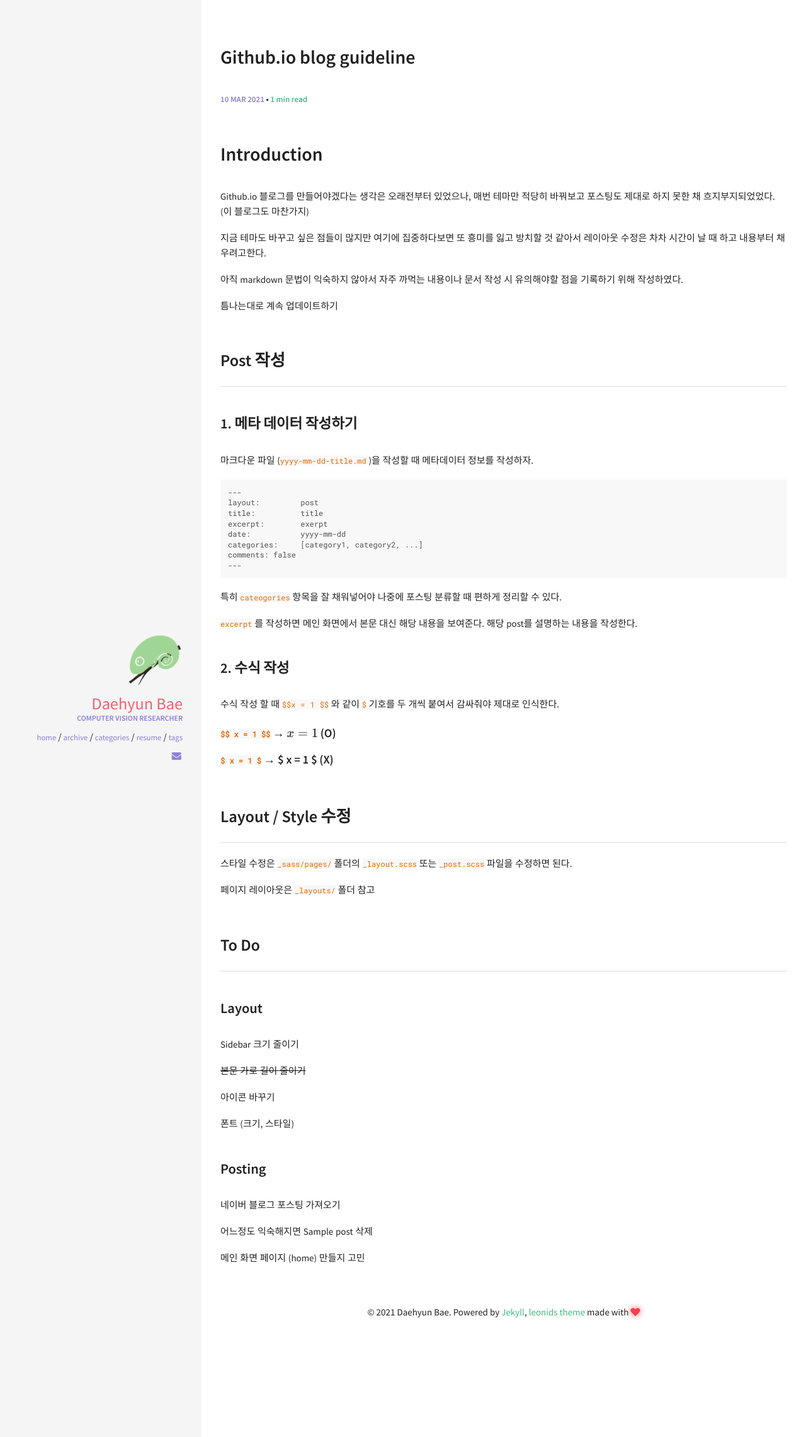
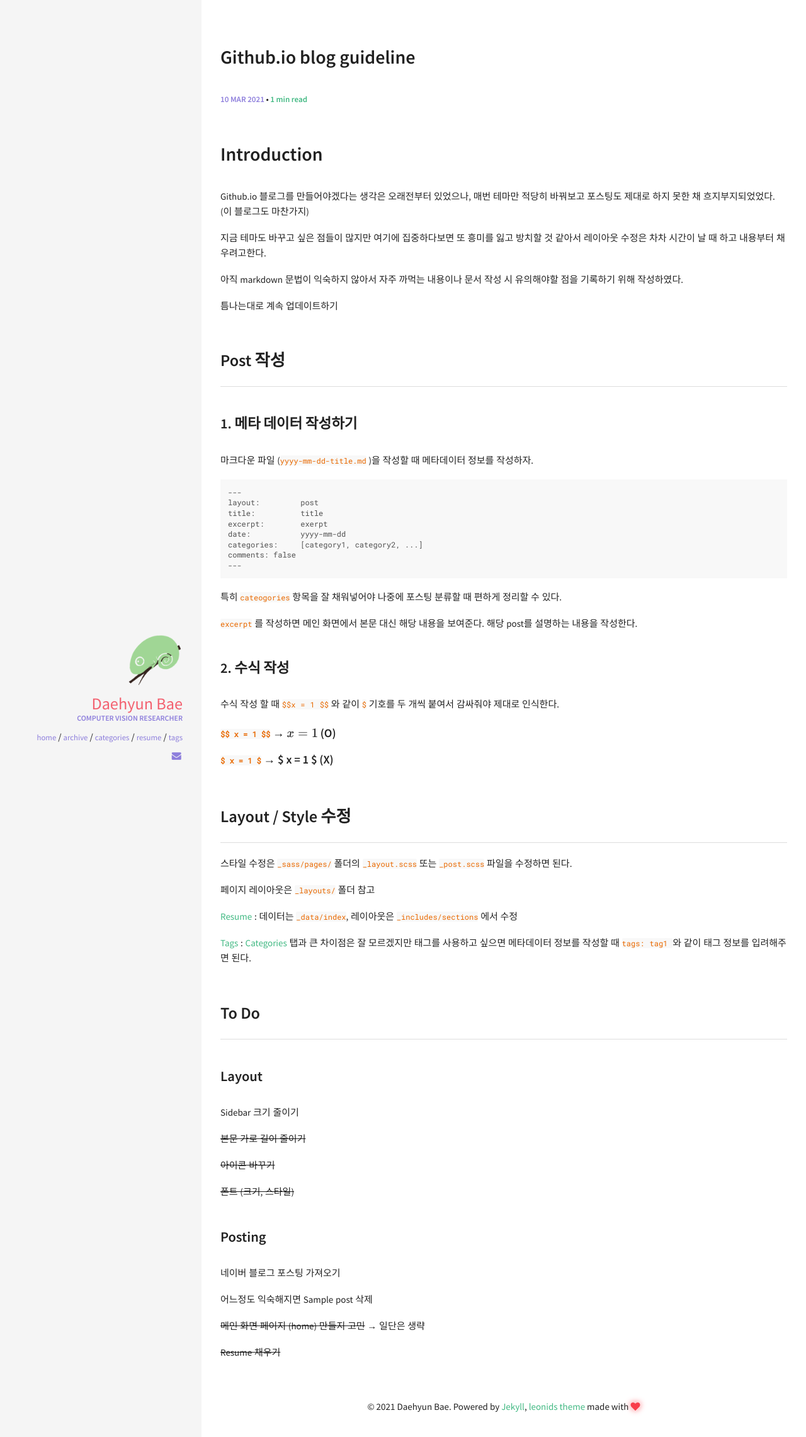
Before and after one commit to Daehyun-Bae/Daehyun-Bae.github.io, a Jekyll site: the page built from _posts/2021-03-10-블로그-작성-가이드.md, in a window 1280 px wide. Shown: the top 2281 px of the page at 63% size. Built offline with Jekyll 4.4.1, drawn with Linux system fonts in a browser that asks for light colours; formulas are drawn with MathJax 3.

```diff
--- a/_posts/2021-03-10-블로그-작성-가이드.md
+++ b/_posts/2021-03-10-블로그-작성-가이드.md
@@ -67,6 +67,10 @@ comments: false
 
 페이지 레이아웃은 `_layouts/`  폴더 참고
 
+[Resume](https://daehyun-bae.github.io/resume) : 데이터는 `_data/index`, 레이아웃은 `_includes/sections` 에서 수정
+
+[Tags](https://daehyun-bae.github.io/tags) : [Categories](https://daehyun-bae.github.io/categories) 탭과 큰 차이점은 잘 모르겠지만 태그를 사용하고 싶으면 메타데이터 정보를 작성할 때 `tags: tag1 `와 같이 태그 정보를 입려해주면 된다.
+
 
 
 ## To Do
@@ -77,9 +81,9 @@ Sidebar 크기 줄이기
 
 ~~본문 가로 길이 줄이기~~
 
-아이콘 바꾸기
+~~아이콘 바꾸기~~
 
-폰트 (크기, 스타일)
+~~폰트 (크기, 스타일)~~
 
 
 
@@ -89,4 +93,6 @@ Sidebar 크기 줄이기
 
 어느정도 익숙해지면 Sample post 삭제
 
-메인 화면 페이지 (home) 만들지 고민
+~~메인 화면 페이지 (home) 만들지 고민~~ &rarr; 일단은 생략
+
+~~Resume 채우기~~
```
Also changed, not shown: _posts/2013-08-12-sample-link-post.md (+1 -0 lines), _posts/2018-08-18-Tensorflow-Object-Detection-API-사용법-(1).md (+2 -1 lines), _posts/2019-05-15-Tensorflow-Object-Detection-API-사용법-(2).md (+2 -1 lines).
